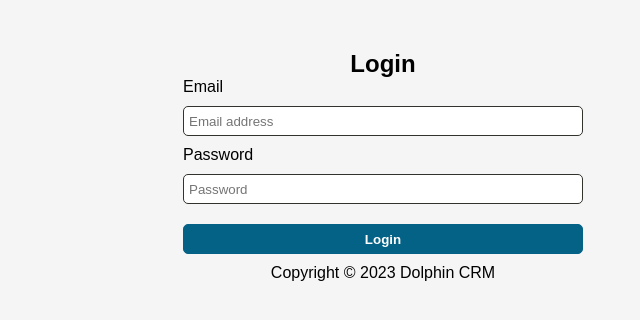
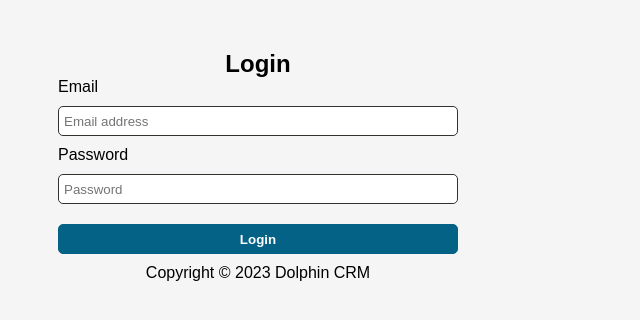
Before and after one commit to e277/info2180-finalproject, a PHP site: page /index.php in a window 1280 px wide. Shown: the part 70-390 px from the top of the page, without its empty margins (382-1022 px from the left). Run offline with PHP 8.4, Linux system fonts and the light colour scheme; data that the repository does not hold is empty.

Commit message:
Fix offset on login page

```diff
--- a/styles.css
+++ b/styles.css
@@ -66,8 +66,8 @@ header img {
 }
 
 section {
-    margin-left: 250px;
     width: calc(100% - 250px);
+    margin: 0 auto;
 }
 
 section div {
```
